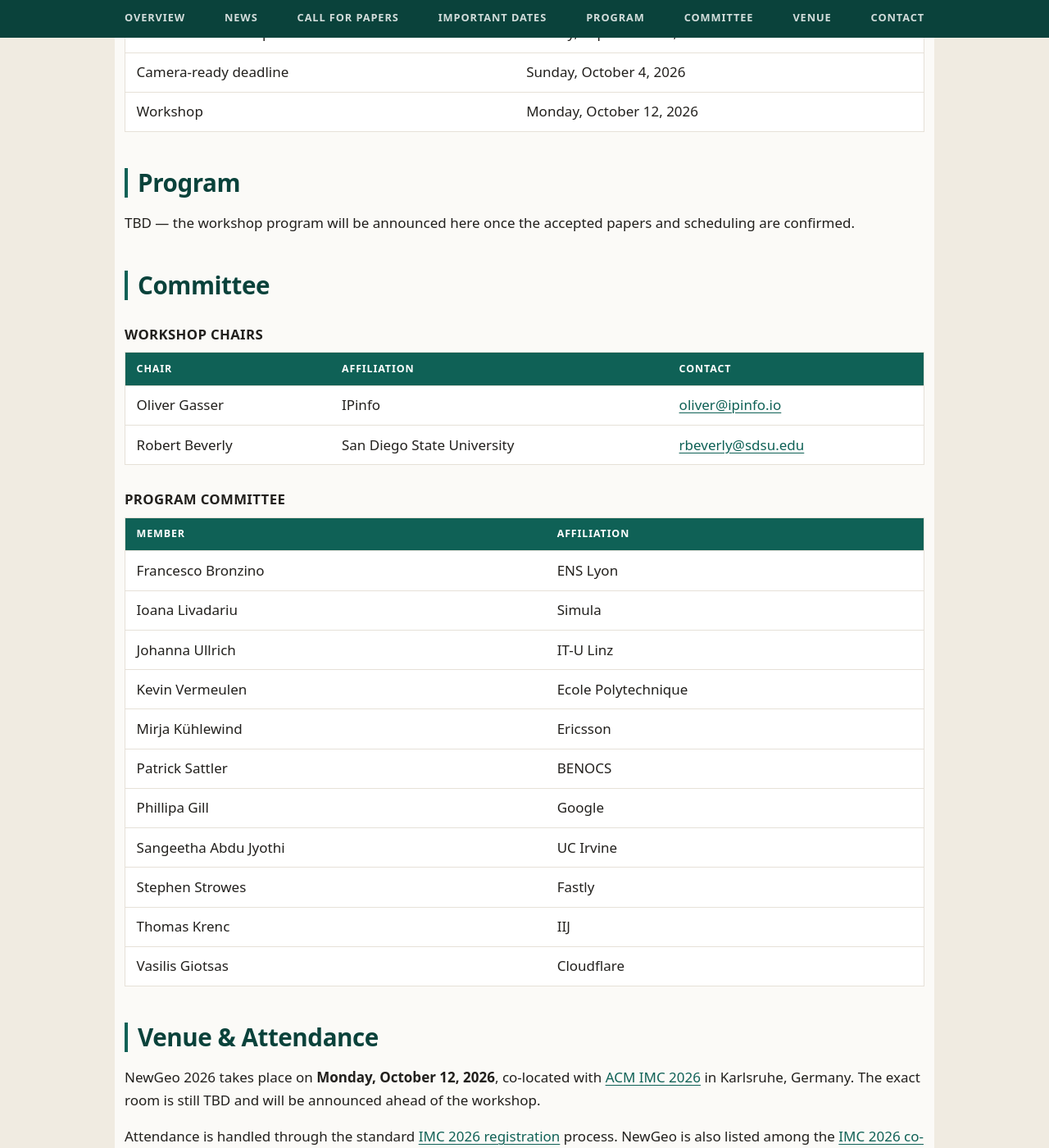
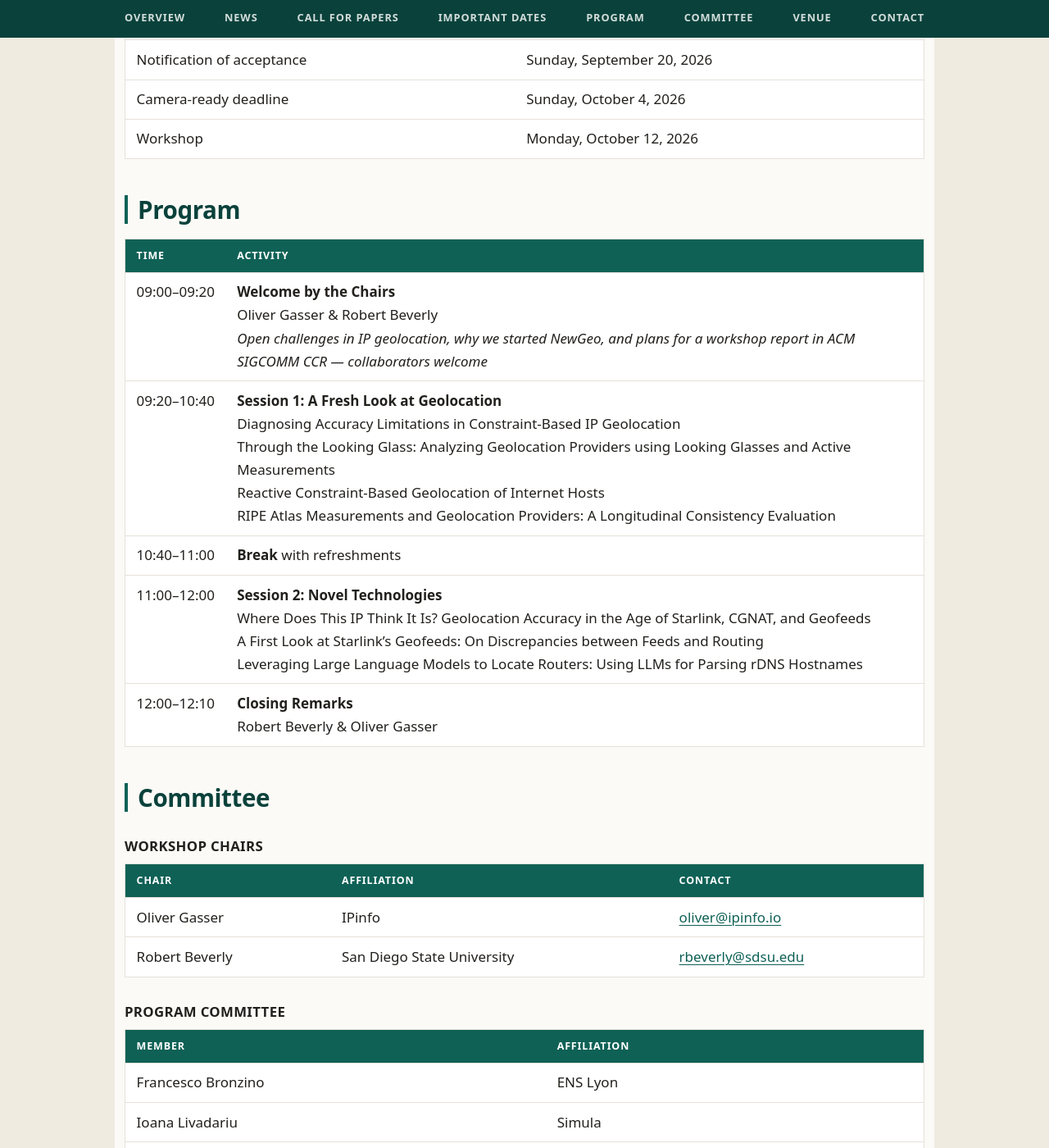
Before and after one commit to newgeo-workshop/newgeo-workshop.github.io, a Jekyll site: the page built from index.md, in a window 1280 px wide and 1400 px high, scrolled down 3161 px. Shown: the whole window at 82% size. Built offline with Jekyll 4.4.1, drawn with Linux system fonts in a browser that asks for light colours; our own code applies the rules of GitHub Pages for plain Markdown files; some of the changed text lies outside the part shown.

Commit message:
publish program and venue

```diff
--- a/index.md
+++ b/index.md
@@ -44,6 +44,7 @@ structured workshop co-located with IMC.
 
 {% comment %} Add new items at the top of this list. {% endcomment %}
 
+- **2026-09-30**: Published the [workshop program](#program) and [venue room](#venue).
 - **2026-09-22**: Posted camera-ready instructions.
 - **2026-08-20**: Added HotCRP submission site.
 - **2026-08-07**: Workshop website launched.
@@ -142,18 +143,19 @@ Accepted papers will be made available on the workshop website.
 ## Program {#program}
 
 {% comment %}
-When the schedule is confirmed, replace the line below with a Markdown table and
-keep `{: .program}` on the line directly beneath it — that marker is what stops
-the time ranges from wrapping mid-range:
+Keep `{: .program}` on the line directly beneath the table — that marker is what
+stops the time ranges from wrapping mid-range. Within a cell, <br> starts a new
+line (one per paper).
+{% endcomment %}
 
 | Time | Activity |
 | --- | --- |
-| 09:00–09:10 | **Opening remarks** |
+| 09:00–09:20 | **Welcome by the Chairs**<br>Oliver Gasser & Robert Beverly<br>*Open challenges in IP geolocation, why we started NewGeo, and plans for a workshop report in ACM SIGCOMM CCR — collaborators welcome* |
+| 09:20–10:40 | **Session 1: A Fresh Look at Geolocation**<br>Diagnosing Accuracy Limitations in Constraint-Based IP Geolocation<br>Through the Looking Glass: Analyzing Geolocation Providers using Looking Glasses and Active Measurements<br>Reactive Constraint-Based Geolocation of Internet Hosts<br>RIPE Atlas Measurements and Geolocation Providers: A Longitudinal Consistency Evaluation |
+| 10:40–11:00 | **Break** with refreshments |
+| 11:00–12:00 | **Session 2: Novel Technologies**<br>Where Does This IP Think It Is? Geolocation Accuracy in the Age of Starlink, CGNAT, and Geofeeds<br>A First Look at Starlink's Geofeeds: On Discrepancies between Feeds and Routing<br>Leveraging Large Language Models to Locate Routers: Using LLMs for Parsing rDNS Hostnames |
+| 12:00–12:10 | **Closing Remarks**<br>Robert Beverly & Oliver Gasser |
 {: .program}
-{% endcomment %}
-
-TBD — the workshop program will be announced here once the accepted papers and scheduling
-are confirmed.
 
 ## Committee {#committee}
 
@@ -187,7 +189,7 @@ only — do not publish PC members' email addresses.
 
 ## Venue & Attendance {#venue}
 
-NewGeo 2026 takes place on **{{ site.workshop_date }}**, co-located with [ACM IMC 2026](https://conferences.sigcomm.org/imc/2026/) in Karlsruhe, Germany. The exact room is still TBD and will be announced ahead of the workshop.
+NewGeo 2026 takes place on **{{ site.workshop_date }}**, co-located with [ACM IMC 2026](https://conferences.sigcomm.org/imc/2026/) in Karlsruhe, Germany. The workshop is held in the [Engler-Bunte-Hörsaal (40.50)](https://www.kit.edu/campusplan/?id=40.50) at KIT.
 
 Attendance is handled through the standard [IMC 2026 registration](https://conferences.sigcomm.org/imc/2026/registration/) process.
 NewGeo is also listed among the [IMC 2026 co-located events](https://conferences.sigcomm.org/imc/2026/events/newgeo/).
--- a/style.css
+++ b/style.css
@@ -404,9 +404,8 @@ tbody tr:last-child td {
 }
 
 /* Keeps the program's time ranges on one line — the long Activity column
-   otherwise squeezes them and they break at the en dash. Currently unused: the
-   program is TBD. It applies as soon as a table marked `{: .program}` is added
-   back to index.md, so leave this rule in place. */
+   otherwise squeezes them and they break at the en dash. Applies to the table
+   marked `{: .program}` in index.md. */
 .program td:first-child {
   white-space: nowrap;
 }
```
Also changed, not shown: README.md.
